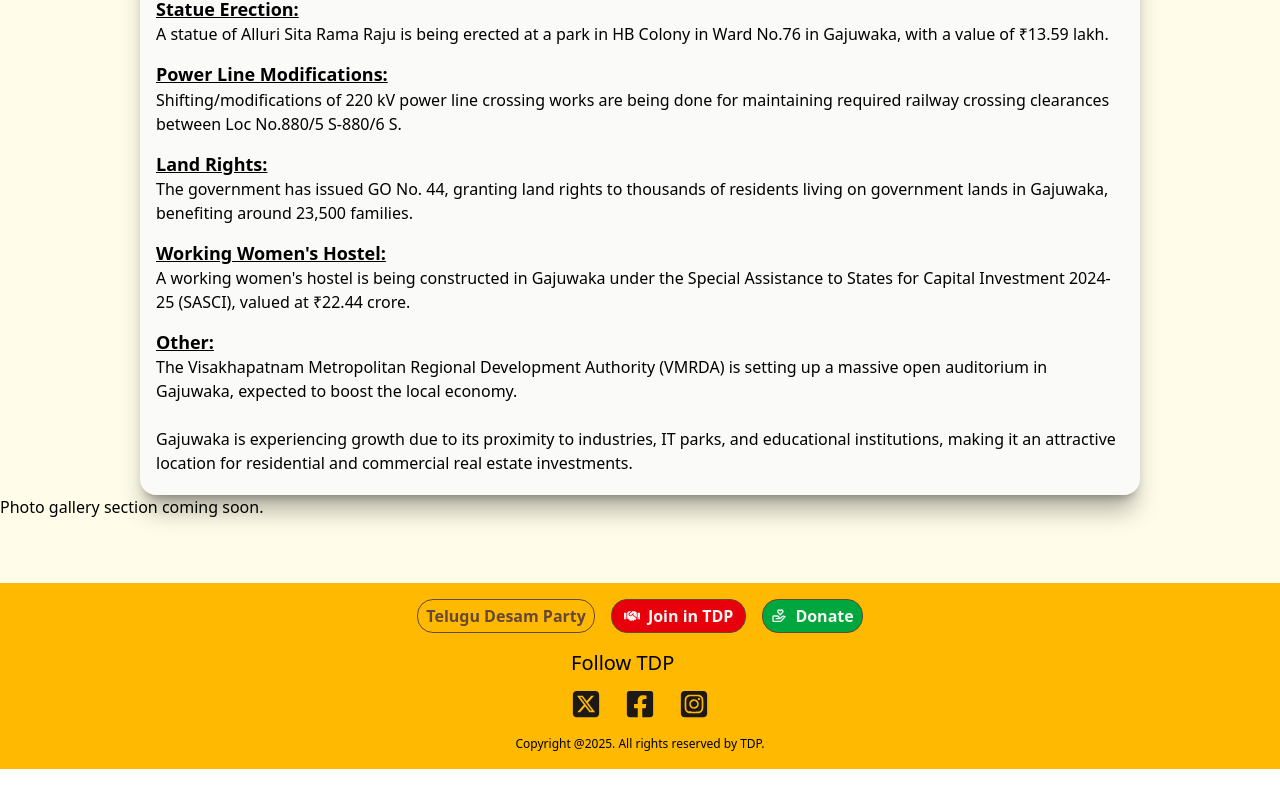
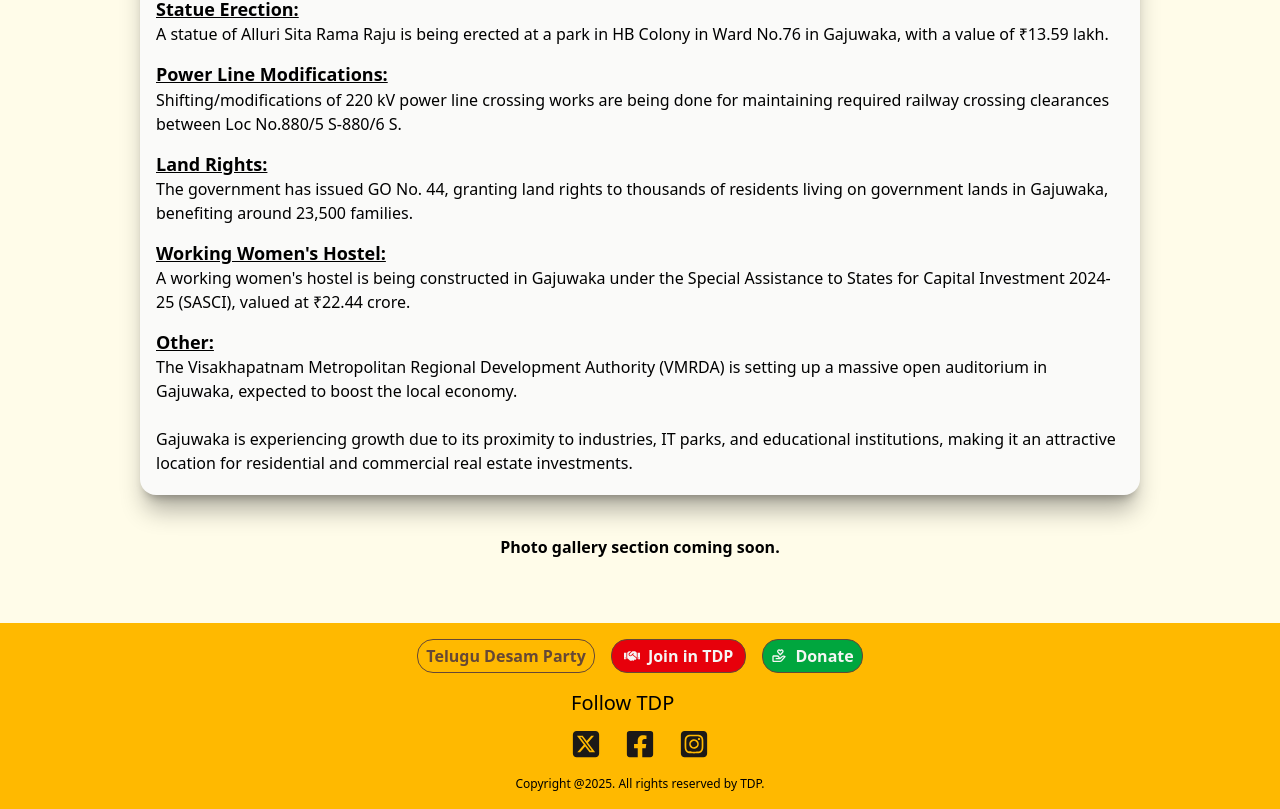
Before and after one commit to Eswar2103/palla-srinivas-portfolio, a React (Vite) app: page /mla in a window 1280 px wide. Shown: the part 1412-2221 px from the top of the page. Before the commit the page ends 2181 px from the top, so only its background shows below. Built offline with nearby package versions, Linux system fonts and the light colour scheme.

Commit message:
UI css changes

```diff
--- a/src/ui/MLA.jsx
+++ b/src/ui/MLA.jsx
@@ -144,7 +144,9 @@ function MLA() {
           for residential and commercial real estate investments.
         </ul>
       </div>
-      <p>Photo gallery section coming soon.</p>
+      <p className="text-center font-bold mt-10">
+        Photo gallery section coming soon.
+      </p>
     </div>
   );
 }
```
